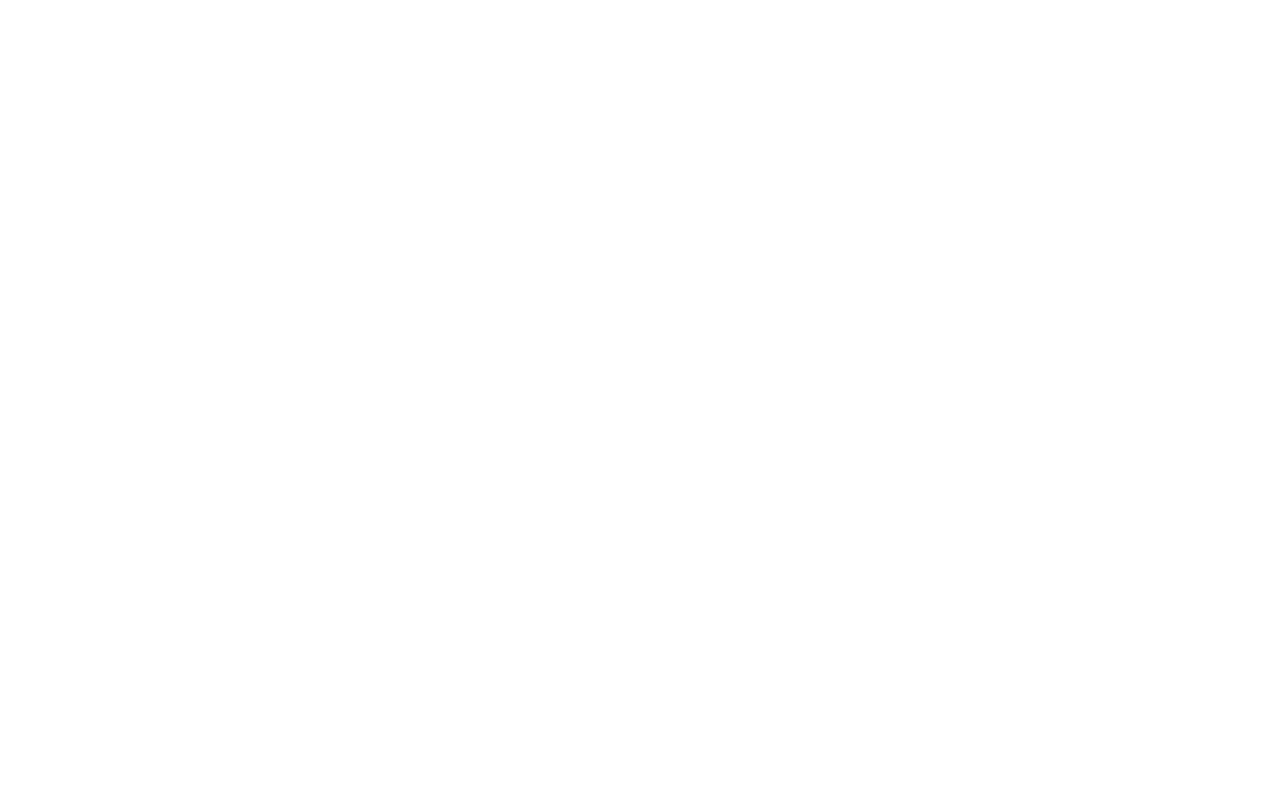
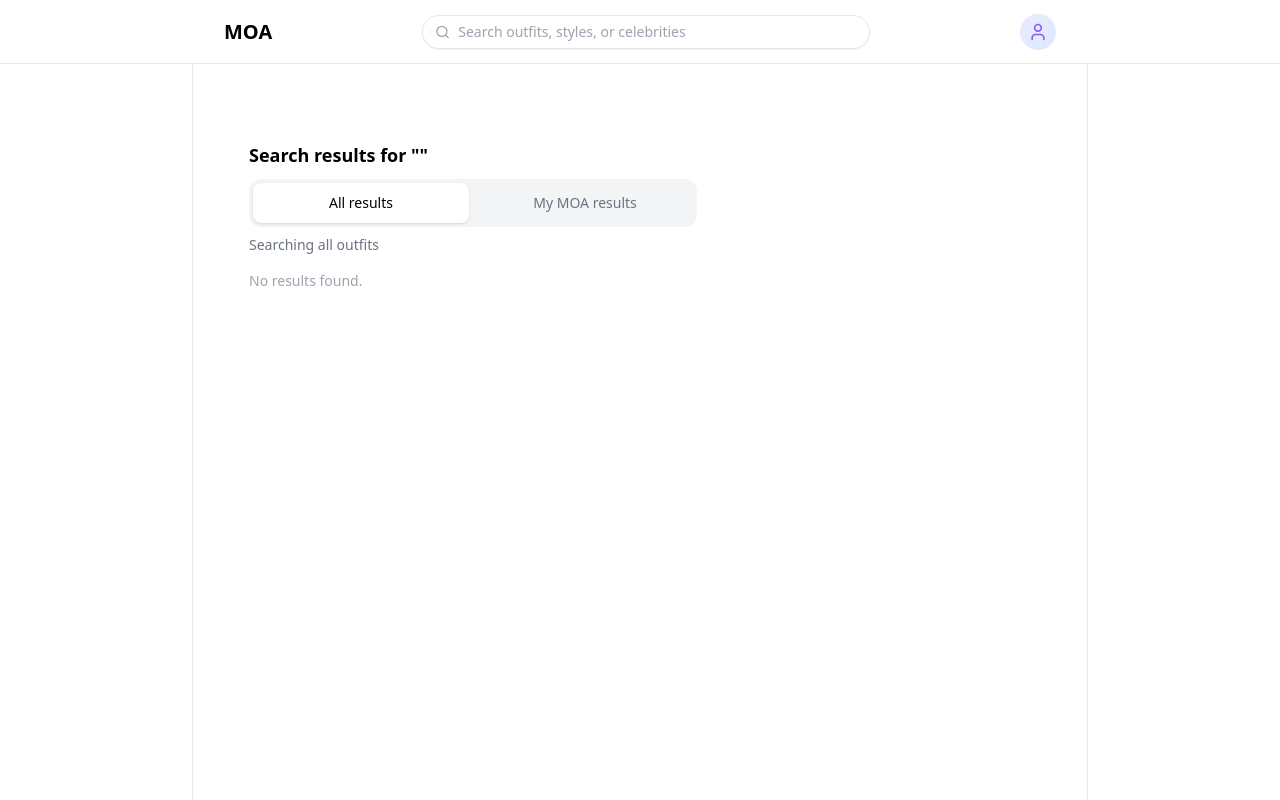
Before and after one commit to k9rii/moa, a React (Vite) app: page /search in a window 1280 px wide. Before the commit this address had no page. Shown: the top 800 px of the page. Built offline with nearby package versions, Linux system fonts and the light colour scheme.

Commit message:
feat: search 추가

```diff
--- a/src/App.tsx
+++ b/src/App.tsx
@@ -5,6 +5,7 @@
 import { Login } from "./components/auth/Login";
 import { Signup } from "./components/auth/Signup";
 import { GlobalLayout } from "./components/layout/GlobalLayout";
+import { Search } from "./components/Search";
 
 function App() {
   return (
@@ -15,6 +16,7 @@
         <Route path="/mypage" element={<MyPage />} />
         <Route path="/login" element={<Login />} />
         <Route path="/signup" element={<Signup />} />
+        <Route path="/search" element={<Search />} />
       </Route>
     </Routes>
   );
--- /dev/null
+++ b/src/components/Search.tsx
@@ -0,0 +1,187 @@
+import { useEffect, useState } from "react";
+import { useSearchParams, useNavigate } from "react-router-dom";
+import { supabase } from "@/lib/supabase";
+import { ItemCard } from "@/components/ItemCard";
+
+type Celebrity = {
+  name: string;
+  group_name: string | null;
+};
+
+type Outfit = {
+  id: string;
+  image_url: string;
+  description: string | null;
+  celebrities: Celebrity | null;
+};
+
+const normalizeOutfit = (raw: any): Outfit => ({
+  id: raw.id,
+  image_url: raw.image_url,
+  description: raw.description,
+  celebrities: Array.isArray(raw.celebrities)
+    ? (raw.celebrities[0] ?? null)
+    : (raw.celebrities ?? null),
+});
+
+export function Search() {
+  const [params] = useSearchParams();
+  const query = params.get("q") ?? "";
+  const scope = params.get("scope") ?? "all";
+  const navigate = useNavigate();
+
+  const setScope = (nextScope: "all" | "mine") => {
+    const next = new URLSearchParams(params);
+    next.set("scope", nextScope);
+    navigate(`/search?${next.toString()}`);
+  };
+
+  const [loading, setLoading] = useState(false);
+  const [results, setResults] = useState<Outfit[]>([]);
+
+  useEffect(() => {
+    if (!query) return;
+
+    const fetchResults = async () => {
+      setLoading(true);
+
+      // scope === all
+      if (scope === "all") {
+        const { data, error } = await supabase.from("outfits").select(
+          `
+            id,
+            image_url,
+            description,
+            celebrities (
+              name,
+              group_name
+            )
+          `
+        );
+
+        if (!error && data) {
+          const normalized = data.map(normalizeOutfit);
+
+          const filtered = normalized.filter((o) => {
+            const celeb = o.celebrities;
+            const q = query.toLowerCase();
+
+            return (
+              (o.description ?? "").toLowerCase().includes(q) ||
+              celeb?.name.toLowerCase().includes(q) ||
+              celeb?.group_name?.toLowerCase().includes(q)
+            );
+          });
+
+          setResults(filtered);
+        }
+      }
+
+      // scope === mine
+      if (scope === "mine") {
+        const {
+          data: { user },
+        } = await supabase.auth.getUser();
+
+        if (!user) return;
+
+        const { data, error } = await supabase
+          .from("likes")
+          .select(
+            `
+            outfits (
+              id,
+              image_url,
+              description,
+              celebrities (
+                name,
+                group_name
+              )
+            )
+          `
+          )
+          .eq("user_id", user.id);
+
+        if (!error && data) {
+          const normalized =
+            data
+              ?.flatMap((row: { outfits: any[] | null }) => row.outfits ?? [])
+              .map(normalizeOutfit) ?? [];
+
+          const filtered = normalized.filter((o) => {
+            const celeb = o.celebrities;
+            const q = query.toLowerCase();
+
+            return (
+              (o.description ?? "").toLowerCase().includes(q) ||
+              celeb?.name.toLowerCase().includes(q) ||
+              celeb?.group_name?.toLowerCase().includes(q)
+            );
+          });
+
+          setResults(filtered);
+        }
+      }
+
+      setLoading(false);
+    };
+
+    fetchResults();
+  }, [query, scope]);
+
+  return (
+    <main className="min-h-screen pt-10 px-4">
+      <h1 className="text-lg font-semibold leading-tight mb-1">
+        Search results for "{query}"
+      </h1>
+
+      <div className="mt-3 grid grid-cols-2 gap-2 rounded-xl bg-gray-100 p-1 text-sm max-w-md">
+        <button
+          onClick={() => setScope("all")}
+          className={`w-full rounded-lg py-2.5 font-medium transition ${
+            scope === "all"
+              ? "bg-white text-black shadow"
+              : "text-gray-500 hover:bg-white/70"
+          }`}
+        >
+          All results
+        </button>
+
+        <button
+          onClick={() => setScope("mine")}
+          className={`w-full rounded-lg py-2.5 font-medium transition ${
+            scope === "mine"
+              ? "bg-white text-black shadow"
+              : "text-gray-500 hover:bg-white/70"
+          }`}
+        >
+          My MOA results
+        </button>
+      </div>
+
+      <p className="text-sm text-gray-500 mt-2">
+        {scope === "mine"
+          ? "Searching within your saved outfits"
+          : "Searching all outfits"}
+      </p>
+
+      {loading && <p className="mt-4 text-sm">Loading...</p>}
+
+      {!loading && results.length === 0 && (
+        <p className="mt-4 text-sm text-gray-400">No results found.</p>
+      )}
+
+      <div className="mt-6 grid grid-cols-2 gap-4 md:grid-cols-3">
+        {results.map((outfit) => (
+          <div
+            key={outfit.id}
+            onClick={() => navigate(`/item/${outfit.id}`)}
+            className="cursor-pointer"
+          >
+            <ItemCard outfit={outfit} />
+          </div>
+        ))}
+      </div>
+    </main>
+  );
+}
--- a/src/components/layout/Header.tsx
+++ b/src/components/layout/Header.tsx
@@ -1,5 +1,5 @@
-import { User } from "lucide-react";
-import { Link, useNavigate } from "react-router-dom";
+import { User, Search } from "lucide-react";
+import { Link, useNavigate, useLocation } from "react-router-dom";
 import { useEffect, useState } from "react";
 import { supabase } from "../../lib/supabase";
 import { AVATAR_IMAGE } from "@/lib/storage";
@@ -8,6 +8,10 @@
   const navigate = useNavigate();
   const [userId, setUserId] = useState<string | null>(null);
   const [avatarPath, setAvatarPath] = useState<string | null>(null);
+  const [searchQuery, setSearchQuery] = useState("");
+  const location = useLocation();
+
+  const scope = location.pathname.startsWith("/mypage") ? "mine" : "all";
 
   const refreshProfile = async () => {
     const { data } = await supabase.auth.getUser();
@@ -39,12 +43,32 @@
     navigate(userId ? "/mypage" : "/login");
   };
 
+  const handleSearchKeyDown = (e: React.KeyboardEvent<HTMLInputElement>) => {
+    if (e.key === "Enter" && searchQuery.trim()) {
+      navigate(
+        `/search?q=${encodeURIComponent(searchQuery.trim())}&scope=${scope}`
+      );
+    }
+  };
+
   return (
     <header className="fixed top-0 left-0 right-0 z-50 h-16 border-b bg-white/80 backdrop-blur-md">
       <div className="mx-auto flex h-full max-w-4xl items-center justify-between px-4 md:px-8">
         <Link to="/" className="text-xl font-semibold">
           MOA
         </Link>
+
+        <div className="mx-4 flex flex-1 max-w-md items-center rounded-full border bg-white px-3 py-1.5 shadow-sm">
+          <Search className="mr-2 h-4 w-4 text-gray-400" />
+          <input
+            type="text"
+            placeholder="Search outfits, styles, or celebrities"
+            value={searchQuery}
+            onChange={(e) => setSearchQuery(e.target.value)}
+            onKeyDown={handleSearchKeyDown}
+            className="w-full bg-transparent text-sm outline-none placeholder:text-gray-400"
+          />
+        </div>
 
         <button
           onClick={handleProfileClick}
```
